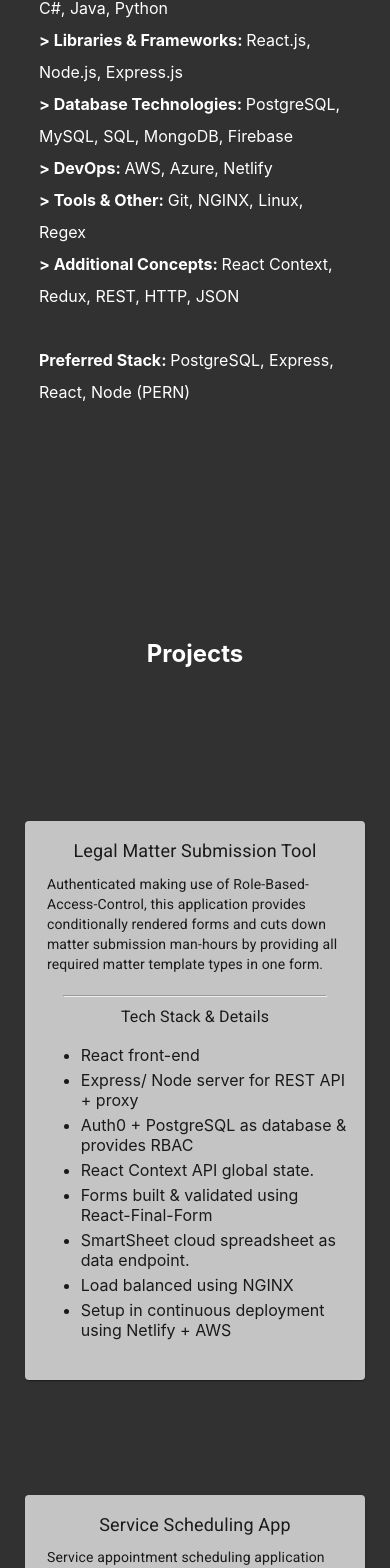
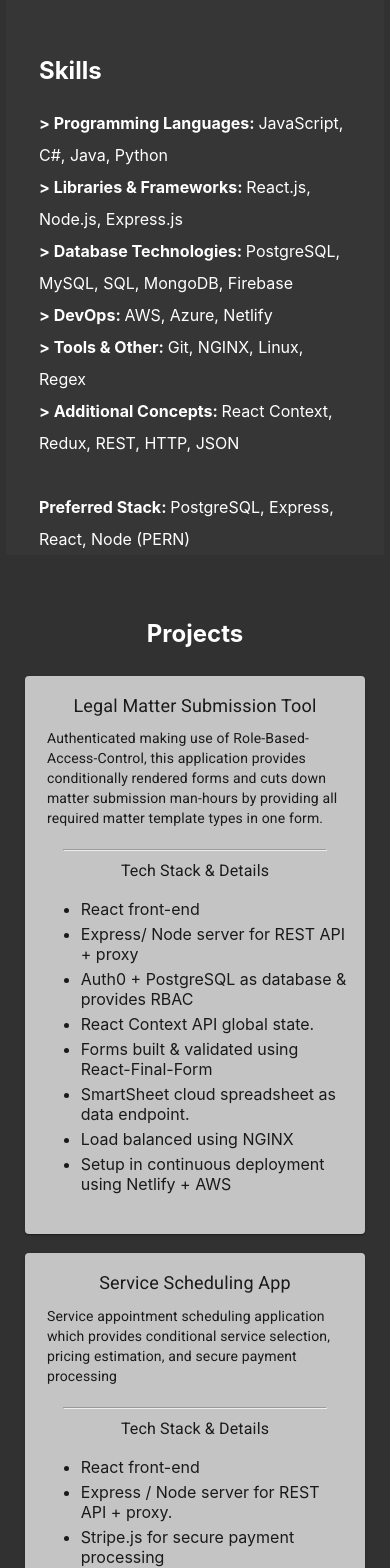
Before and after one commit to jAtlasCode/Portfolio, a React (Create React App) app: page /projects in a window 390 px wide. Shown: the part 1913-3481 px from the top of the page. Built offline with nearby package versions, Linux system fonts and the light colour scheme.

Commit message:
mobile layout changes

```diff
--- a/src/App.css
+++ b/src/App.css
@@ -181,23 +181,30 @@ html {
   flex-direction: column;
   text-align: left;
   align-items: center;
-  justify-content: space-between;
-  height: 100vh;
+  /* justify-content: space-between; */
+  min-height: 100vh;
   width: 97vw;
   color: white;
-  background-color: rgb(49, 49, 49);
+  background-color: rgba(77, 77, 77, 0.198)
+  /* background-color: black; */
+}
+
+.About h1 {
+  padding-top: 25px;
 }
 
 .Skills {
   display: flex;
   flex-direction: column;
   width: 40vw;
-  height: 45%;
+  margin-top: 50px;
+  /* height: 45%; */
   justify-content: flex-start;
   /* background-color: darkcyan; */
 }
 
 hr {
+  margin-top: 50px;
   width: 100%;
   background-color: black;
 }
@@ -207,20 +214,11 @@ hr {
   flex-direction: column;
   text-align: center;
   align-content: center;
-  height: 100vh;
+  /* height: 100vh; */
   width: 97vw;
   color: white;
   background-color: rgb(49, 49, 49);
-  /* background-color: black; */
-}
-
-.ProfessionalProjects {
   margin-top: 5%;
-  display: flex;
-  flex-direction: row;
-  height: 100%;
-  flex-wrap: wrap;
-  justify-content: space-evenly;
   /* background-color: black; */
 }
 
@@ -313,7 +311,7 @@ hr {
     width: 80vw;
   }
   .Projects {
-    height: 90vh;
+    /* height: 90vh; */
   }
   .NavButtons .MuiButton-label {
     color: cyan;
@@ -322,8 +320,9 @@ hr {
 
 @media (max-width: 415px) {
   .About {
-    height: 200vh;
+    /* height: 200vh; */
     justify-content: flex-start;
+    margin-bottom: 25px;
   }
 
   .Skills {
@@ -332,13 +331,7 @@ hr {
   }
 
   .Projects {
-    height: 300vh;
-  }
-  .ProfessionalProjects {
-    flex-direction: column;
-    align-items: center;
-    flex-wrap: nowrap;
-    justify-content: space-evenly;
+    /* height: 300vh; */
   }
 
   .NavButtons .MuiButton-label {
@@ -352,13 +345,11 @@ hr {
 
 @media (max-width: 376px) {
   .About {
-    height: 250vh;
     justify-content: flex-start;
   }
 
   .Skills {
     width: 90vw;
-    height: 60vh;
   }
 
   hr {
@@ -370,7 +361,8 @@ hr {
   }
 
   .Projects {
-    height: 330vh;
+    /* height: 330vh; */
+    /* height: fit-content; */
     flex-direction: column;
   }
 
--- a/src/App.js
+++ b/src/App.js
@@ -65,7 +65,6 @@ function App() {
 
   useEffect(() => {
     ReactGA.pageview(window.location.pathname);
-    console.log(window.location.pathname);
   }, []);
   // const handle = () => {
   //   dispatch({ type: "editTheme", theme: { mode: "dark" } });
@@ -106,10 +105,9 @@ function App() {
 
           <div className="Projects" ref={projectsRef}>
             <h2>Projects</h2>
-            <div className="ProfessionalProjects">
-              <Projects />
-            </div>
+            <Projects />
           </div>
+
           <Footer />
         </div>
       </Router>
--- a/src/components/Bio/bio.css
+++ b/src/components/Bio/bio.css
@@ -3,7 +3,8 @@
   text-align: left;
   flex-direction: column;
   /* align-items: center; */
-  height: 50%;
+  /* height: 50%; */
+  height: fit-content;
   width: 40vw;
   line-height: 1.5em;
 }
--- a/src/components/Footer/Footer.js
+++ b/src/components/Footer/Footer.js
@@ -4,6 +4,7 @@ import GitHubIcon from "@material-ui/icons/GitHub";
 import { IconButton, Button } from "@material-ui/core";
 import EmailIcon from "@material-ui/icons/Email";
 import Pdf from "../../docs/Resume.pdf";
+import "./footer.css";
 
 const Footer = () => {
   return (
--- a/src/components/Footer/footer.css
+++ b/src/components/Footer/footer.css
@@ -1,6 +1,7 @@
 
 
 .FooterLinks {
+  /* padding-top: 5px; */
   display: flex;
   height: 70%;
   flex-direction: row;
--- a/src/components/Projects/Projects.js
+++ b/src/components/Projects/Projects.js
@@ -111,6 +111,8 @@ const Projects = () => {
   ];
   return (
     <>
+      <div className="ProjectCardsContainer">
+        {" "}
         {cards.map((c, i) => (
           <div className="CardHolder" key={i}>
             <Card className={c.className} id={c.id}>
@@ -140,6 +142,7 @@ const Projects = () => {
             </Card>
           </div>
         ))}
+      </div>
     </>
   );
 };
--- a/src/components/Projects/projects.css
+++ b/src/components/Projects/projects.css
@@ -1,8 +1,20 @@
+.ProjectCardsContainer {
+  margin-top: 2%;
+  display: flex;
+  flex-direction: row;
+  flex-wrap: wrap;
+  justify-content: space-evenly;
+  /* background-color: black; */
+}
+
 .CardHolder {
   display: flex;
   width: 35%;
-  height: 45%;
-  /* background-color: brown; */
+}
+
+.CardHolder:nth-child(3) , .CardHolder:nth-child(4) {
+  margin-top: 1.5%;
+  margin-bottom: 2%;
 }
 
 .CardHolder ul {
@@ -11,17 +23,22 @@
 
 @media (max-width: 1250px) {
   .CardHolder {
-    /* margin-bottom: 10%; */
     width: 40%;
-    height: 45%;
+    /* height: 45%; */
   }
 }
 
 @media (max-width: 415px) {
+  .ProjectCardsContainer {
+    flex-direction: column;
+    align-items: center;
+    justify-content: space-evenly;
+  }
+
   .CardHolder {
     width: 90%;
     height: fit-content;
-    /* margin-bottom: 5%; */
+    margin-bottom: 5%;
   }
   li {
     margin: 5px 0;
@@ -30,14 +47,15 @@
 }
 
 @media (max-width: 376px) {
-  .ProfessionalProjects {
+  .ProjectCardsContainer {
     flex-direction: column;
+    justify-content: space-evenly;
+    height: fit-content;
   }
-
   .CardHolder {
     width: 95%;
-    height: fit-content;
-    /* margin-bottom: 5%; */
+    min-height: fit-content;
+    height: 150%;
   }
   li {
     margin: 5px 0;
--- a/src/components/Skills/skills.css
+++ b/src/components/Skills/skills.css
@@ -4,12 +4,12 @@
   /* align-items: center; */
   /* justify-content: center; */
   width: 100%;
-  height: 100%;
+  /* height: 100%; */
 }
 
 .SkillsList {
   display: flex;
-  height: 50%;
+  /* height: 50%; */
   flex-direction: column;
   line-height: 2rem;
   /* background-color: darkgreen; */
@@ -23,6 +23,7 @@
 
 @media (max-width: 376px) {
   .SkillsList {
-    height: 100%;
+    /* height: 100%; */
+    /* height: fit-content; */
   }
 }
```
Lines whose indentation alone changed are shown as unchanged.
